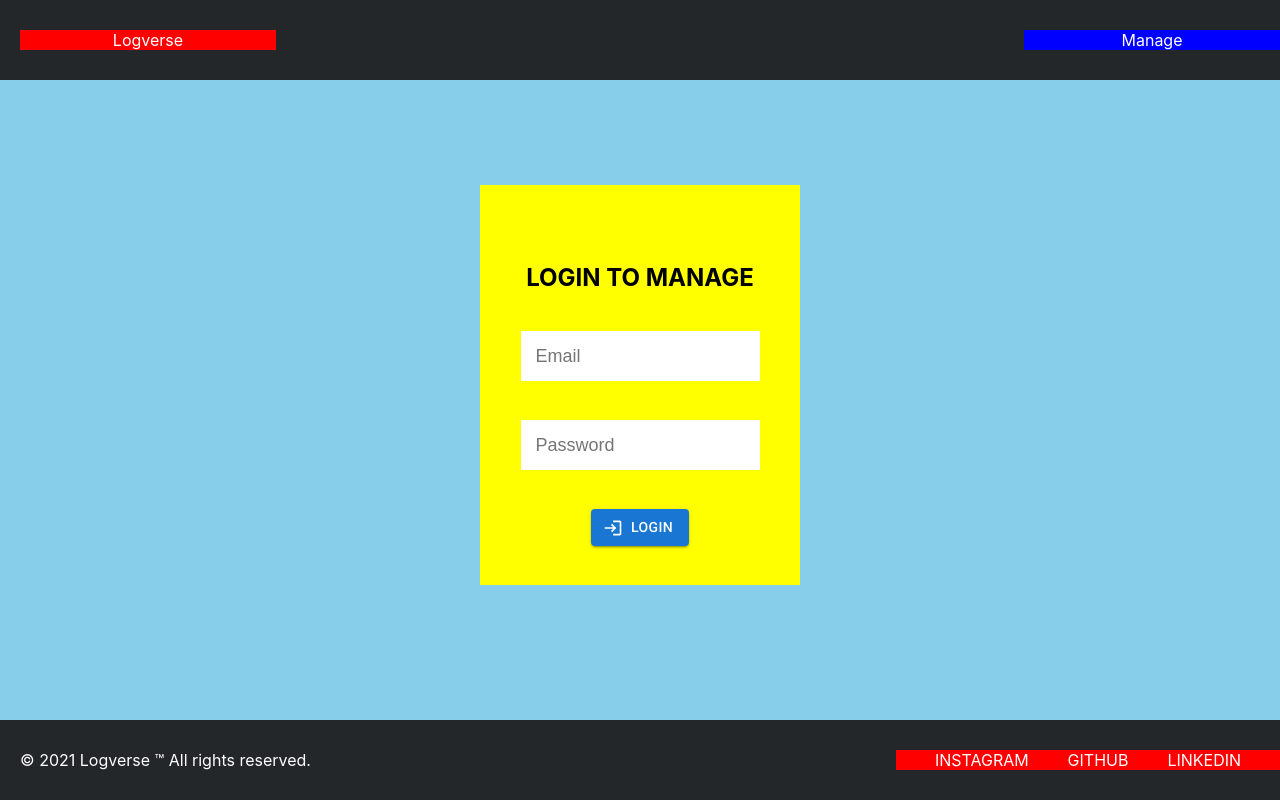
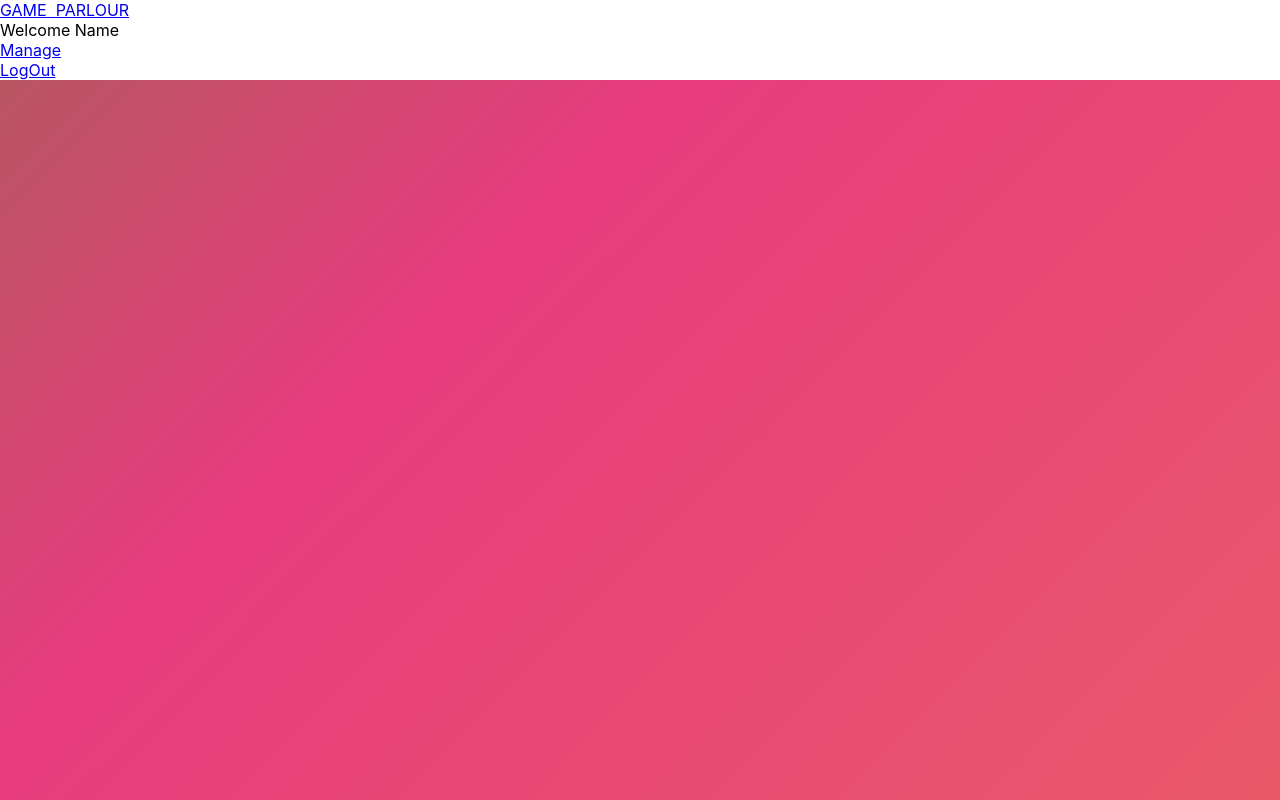
Before and after one commit to Nishant-Bhosale/TheGamerDiary, a React (Create React App) app in the folder frontend/: page /admin in a window 1280 px wide. Shown: the top 800 px of the page. Built offline with nearby package versions, Linux system fonts and the light colour scheme; no server answers.

Commit message:
navbar odified

```diff
--- a/frontend/src/components/Navbar/Navbar.jsx
+++ b/frontend/src/components/Navbar/Navbar.jsx
@@ -3,23 +3,53 @@ import styles from './Navbar.module.css';
 import { NavLink, Link } from 'react-router-dom';
 
 
-export default function Navbar() {
+const navSlide = () => {
+    const burger = document.querySelector('.burger');
+    const nav = document.querySelector('.main-nav-items');
+    const navLinks = document.querySelectorAll('.main-nav-items li');
+    // <!-- burger.addEventListener('click', ()=>{ -->
+         //Toggle Nav
+        nav.classList.toggle('nav-active');
 
+        //Animate Links
+        navLinks.forEach((link,index) => {
+            if(link.style.animation){
+                link.style.animation='';
+            }else{
+                link.style.animation = `navLinkFade 0.5s ease forwards ${index/7 + 0.5}s`;
+            }
+        // <!-- }); -->
+        //Burger Animation
+        burger.classList.toggle('toggle');
+    });
+}
+
+
+const Navbar = () => {
     return (
-        <div id={styles.navbarContainer}>
-            <div id={styles.navMeta}>
-                <Link className={styles.homeLink} to="/">
-                    <div id={styles.logoContainer}>
-                        <span>Logverse</span>
-                    </div>
-                </Link>
-            </div>
 
-            <div id={styles.navListContainer}>
-                <ul id={styles.navList}>
-                    <li className={styles.navLi}><NavLink className={styles.navLink} activeClassName={styles.activeLink} to='/manage'>Manage</NavLink></li>
+    <React.Fragment>
+        <header className="main">
+            <nav className="main-nav">
+                <div className="main-logo">
+                    <a href="#"><span>GAME &nbsp;</span>PARLOUR</a>
+                </div>
+                <div className="name">
+                    <span>Welcome Name</span>
+                </div>
+                <ul className="main-nav-items">
+                    <li className="main-nav-item"><a href="#">Manage</a></li>
+                    <li className="main-nav-item"><a href="#">LogOut</a></li>
                 </ul>
-            </div>
-        </div>
+                <div className="burger" onClick={navSlide}>
+                    <div className="line1"></div>
+                    <div className="line2"></div>
+                    <div className="line3"></div>
+                </div>
+            </nav>
+        </header>
+        <section></section>
+    </React.Fragment>
     )
 }
+export default Navbar
--- a/frontend/src/components/Navbar/Navbar.module.css
+++ b/frontend/src/components/Navbar/Navbar.module.css
@@ -1,41 +1,173 @@
-#navbarContainer{
-    position: absolute;
-    top: 0;
-    background-color: #23272a;
-    height: 80px;
-    width: 100%;color: white;
-
-    display: flex;
-    align-items: center;
-    justify-content: space-between;
+*{
+    margin: 0;
+    padding: 0;
+    box-sizing: border-box;
 }
 
-.homeLink, .navLink{
+.main{
+    background: linear-gradient(to left, #5c5252cc ,#e4e498 ) fixed;
+}
+.main-nav{
+    display: flex;
+    position: sticky;
+}
+.main-logo{
+    display: flex;
+    list-style: none;
+    padding: 20px;
+    font-size: 25px;
+
+}
+.main-logo a{
+    text-decoration: none;
+    color: #000000cc;
+}
+.main-logo span{
+    font-size: 35px;
+    color: rgb(112, 91, 160);
+}
+.name{
+    display: flex;
+    font-size: 20px;
+    justify-content: center;
+    align-items: center;
+    padding: 0;
+    margin-left: 70px;
+    font-family:Arial, Helvetica, sans-serif;
+}
+.main-nav-items{
+    display: flex;
+    list-style: none;
+    padding: 20px;
+    position: absolute;
+    right: 0;
+}
+.main-nav-item{
+    padding:0 10px;
+    opacity: 0.7;
+    margin-left:10px ;
+    border-radius: 20px;
+    font-size: 25px;
+    text-align: center;
+}
+.main-nav-item:hover{
+    background: #cececd;
+    opacity: 1;
+    border-radius: 10px;
+}
+.main-nav-items li a{
     text-decoration: none;
     color: white;
 }
-#loginPrompt:hover{
-    border-bottom: 2px solid #DB4437;
+.main-nav-items li a:hover{
+    color: black;
 }
-#logout{
+.burger{
+    display: none;
     cursor: pointer;
 }
-#navMeta{
+.burger div{
+    width: 25px;
+    height: 3px;
+    background-color: rgb(226, 226, 226);
+    margin: 5px;
+    transition: all 0.3s ease;
+}
+@media  screen and (max-width:768px) {
+    body{
+        overflow-x: hidden;
+    }
+
+    .main-nav-items{
+        position: absolute;
+        right: -90px;
+        height: 92vh;
+        top: 8vh;
+        font-size: 30px;
+        background:transparent;
+        display: flex;
+        flex-direction: column;
+        align-items: center;
+        width: 110%;
+        transform: translateX(100%);
+        transition: transform 0.5s ease-in;
+        display: none;
+    }
+    .main-nav-item{
+        background: #e4e498;
+    }
+    .main-nav-items li{
+        opacity: 0;
+    }
+
+    .burger{
+        display: block;
+        position: absolute;
+        left: 88%;
+        top: 20px;
+    }
+    .name{
+        margin-left: 40px;
+    }
+}
+.nav-active{
+    transform: translatex(-9%);
     display: flex;
-    align-items: center;
-    justify-content: space-evenly;
-    background-color: red;
-    margin-left: 20px;
-    width: 20%;
+    padding:0;
+    margin: 0;
+    position: absolute;
+    left: 0;
+    right: 0;
+    top: 75px;
+    color: white;
+    background-color: #e4e498;
 }
-#navListContainer{
-    background-color: blue;
-    width: 20%;
+.nav-active li{
+    margin: 60px;
 }
-#navList{
-    list-style: none;
-    text-decoration: none;
-    display: flex;
-    align-items: center;
-    justify-content: space-evenly;
+.nav-active li:hover{
+    background: #e4e498;
+    opacity: 1;
+    border-radius: 10px;
 }
+
+@keyframes navLinkFade{
+    form{
+        opacity: 0;
+        transform: translateX(50px);
+    }
+    to{
+        opacity: 1;
+        transform: translateX(0px);
+    }
+}
+
+.toggle .line1{
+    transform: rotate(-45deg) translate(-5px,6px);
+}
+.toggle .line2{
+    opacity: 0;
+}
+.toggle .line3{
+    transform: rotate(45deg) translate(-5px,-6px);
+}
+section{
+    width: 100%;
+    height: 100vh;
+    color: #fff;
+    background: linear-gradient(-45deg, #ee7752, #e73c7e, #23a606, #23d5ab);
+    background-size: 400% 400%;
+    position: relative;
+    animation: change 10s ease-in-out infinite;
+}
+@keyframes change{
+    0%{
+        background-position: 0 50%;
+    }
+    50%{
+        background-position: 100% 50%;
+    }
+    100%{
+        background-position: 0 50%;
+    }
+}
```
